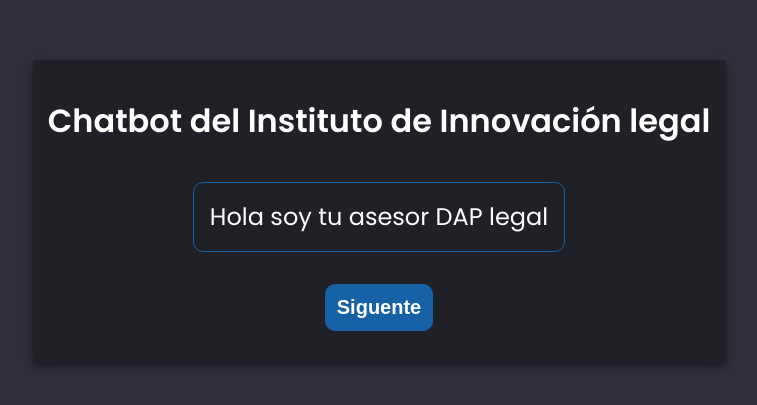
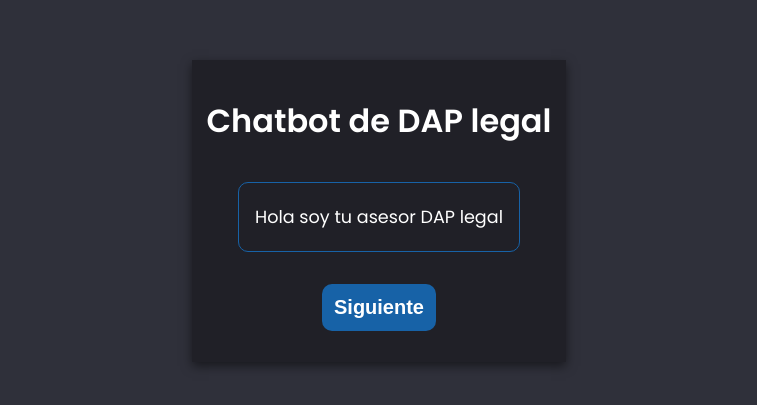
Before and after one commit to Danielmagox/ChatbotUNIR, a website built with Parcel: page src/index.html in a window 1280 px wide. Shown: the part 189-594 px from the top of the page, without its empty margins (261-1018 px from the left). Built offline with nearby package versions, Linux system fonts and the light colour scheme.

Commit message:
fixed some bugs

```diff
--- a/src/css/style.css
+++ b/src/css/style.css
@@ -15,10 +15,16 @@ body {
   min-height: 100vh;
 }
 
+.title {
+  display: flex;
+  align-items: center;
+  justify-content: center;
+  text-align: center;
+}
+
 .chat-container {
   background-color: #202027;
   box-shadow: 0 4px 10px rgba(0, 0, 0, 0.5);
-  min-width: 400px;
   padding: 15px;
   display: flex;
   flex-direction: column;
@@ -27,13 +33,17 @@ body {
 }
 
 .chat-header {
+  display: flex;
+  align-items: center;
+  justify-content: center;
   padding: 1rem;
 }
 
 .chat {
   background-color: #202027;
   display: flex;
-  font-size: 1.5rem;
+  font-size: 1.1rem;
+  justify-content: center;
   align-items: center;
   height: 70px;
   width: 100%;
@@ -41,6 +51,7 @@ body {
   position: relative;
   padding: 1rem;
   border-radius: 10px;
+  text-align: center;
 }
 
 .chat button {
--- a/src/index.html
+++ b/src/index.html
@@ -13,7 +13,7 @@
 
 <body>
     <div class="chat-container">
-        <h1> Chatbot del Instituto de Innovación legal </h1>
+        <h1 class="title"> Chatbot de DAP legal </h1>
         <div class="chat-header">
             <div class="chat">
                 <span id="chat">Hola soy tu asesor DAP legal</span>
@@ -25,7 +25,7 @@
                 <input id="user-answer" type="text" value="" />
             </div>
             <button class="generate" id="generate">
-                Siguente
+                Siguiente
             </button>
         </div>
     </div>
```
